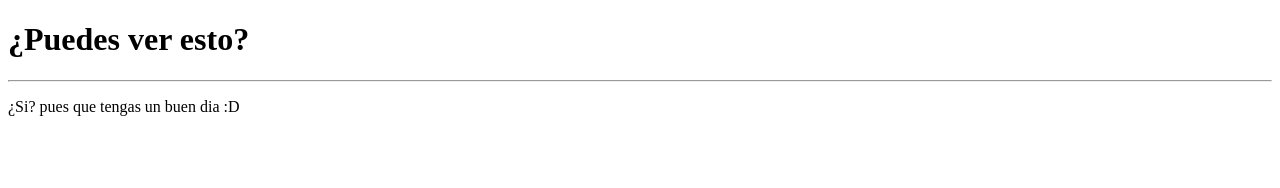
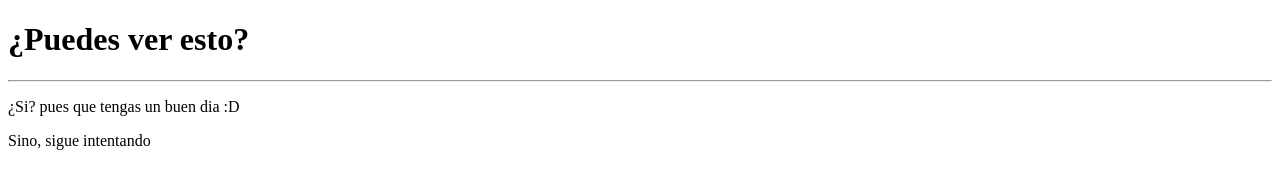
Before and after one commit to CodingWithTron/avengers, a plain HTML site: page docs/index.html in a window 1280 px wide. Drawn offline with Linux system fonts and the light colour scheme.

Commit message:
Update index.html

```diff
--- a/docs/index.html
+++ b/docs/index.html
@@ -11,6 +11,8 @@
     <hr>
     <p>¿Si? pues que tengas un buen dia :D</p>
 
+    <p>Sino, sigue intentando</p>
+
     <script src="./js/app.js"></script>
 
 </body>
```
